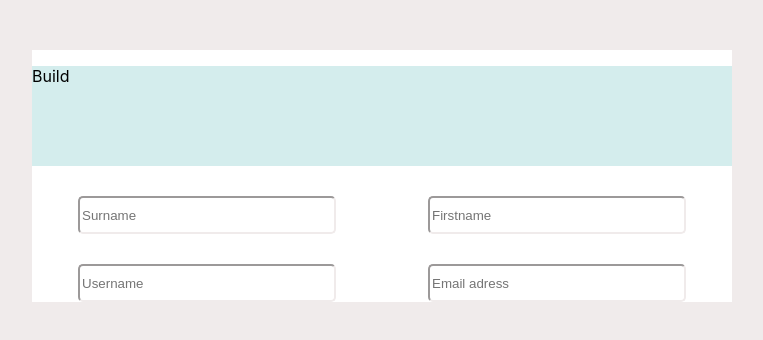
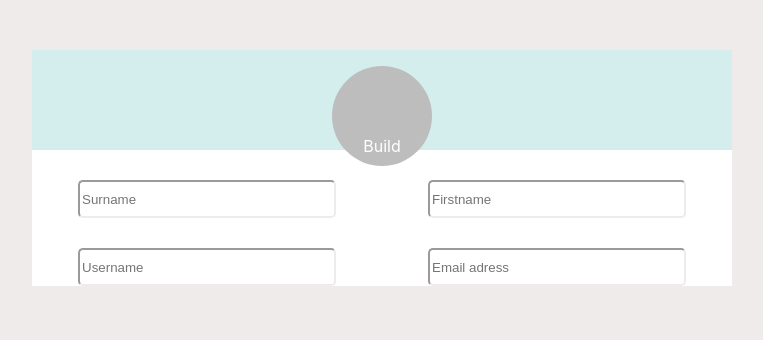
Before and after one commit to Saoa35/nks, a React (Create React App) app: page / in a window 1280 px wide. Shown: the top 340 px of the page, without its empty margins (258-1021 px from the left). Built offline with nearby package versions, Linux system fonts and the light colour scheme.

Commit message:
+ padding to form

```diff
--- a/src/Components/App/App.css
+++ b/src/Components/App/App.css
@@ -12,12 +12,24 @@
 }
 
 .create-user-header {
+  display: flex;
+  justify-content: center;
   width: 100%;
   height: 100px;
   background-color:rgb(212, 237, 237);
 }
 
-
+.foto {
+  display: flex;
+  justify-content: center;
+  align-items:flex-end;
+  width: 80px;
+  height: 80px;
+  background-color:rgb(190, 189, 189);
+  color: white;
+  border-radius: 50px;
+  padding: 10px;
+}
 
 form {
   display: flex;
--- a/src/Components/Form/Form.js
+++ b/src/Components/Form/Form.js
@@ -38,7 +38,7 @@ class Form extends React.Component {
 
           <div className='create-user-wrapper'>
             <div className='create-user-header'>
-              <p className='foto'>Build</p>
+              <p className='foto'><span>Build</span></p>
             </div>
             <form onSubmit={this.handleSubmit}>
               <input type='text' name='surName' placeholder='Surname' value={this.state.surName} onChange={this.handleChange}></input>
```
